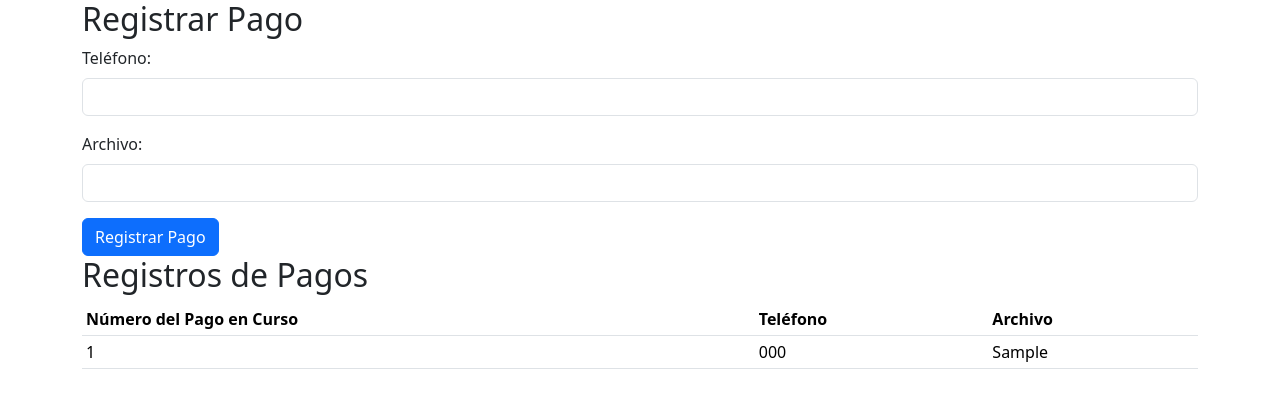
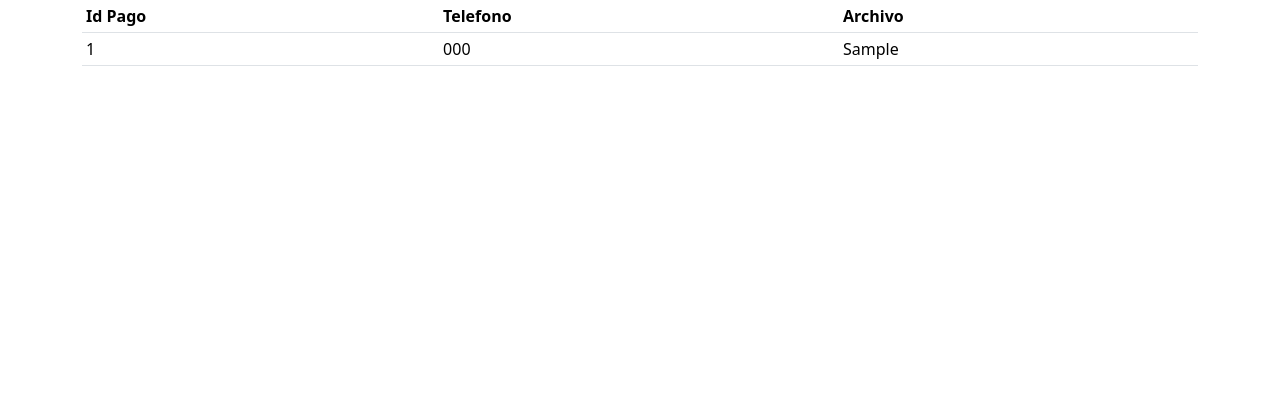
Before and after one commit to Tadexcholo/render, a Flask app: page / in a window 1280 px wide. Shown: the top 408 px of the page. Run offline with Flask 3, Linux system fonts and the light colour scheme; tables that the repository leaves empty or names only in its code hold one stand-in row (values such as "Sample post"); some libraries are stand-ins or nearby versions.

Commit message:
Update app.html

```diff
--- a/templates/app.html
+++ b/templates/app.html
@@ -12,26 +12,13 @@
 
     <script src="https://js.pusher.com/8.2.0/pusher.min.js"></script>
 </head>
+<body>
     <div class="container">
-        <h2>Registrar Pago</h2>
-        <form id="frmPago">
-            <div class="mb-3">
-                <label for="Telefono" class="form-label">Teléfono:</label>
-                <input type="text" class="form-control" id="Telefono" required>
-            </div>
-            <div class="mb-3">
-                <label for="Archivo" class="form-label">Archivo:</label>
-                <input type="text" class="form-control" id="Archivo" required>
-            </div>
-            <button type="submit" class="btn btn-primary">Registrar Pago</button> <!-- Botón agregado -->
-        </form>
-
-        <h2>Registros de Pagos</h2>
         <table class="table table-sm">
             <thead>
                 <tr>
-                    <th>Número del Pago en Curso</th>
-                    <th>Teléfono</th>
+                    <th>Id Pago</th>
+                    <th>Telefono</th>
                     <th>Archivo</th>
                 </tr>
             </thead>
```
